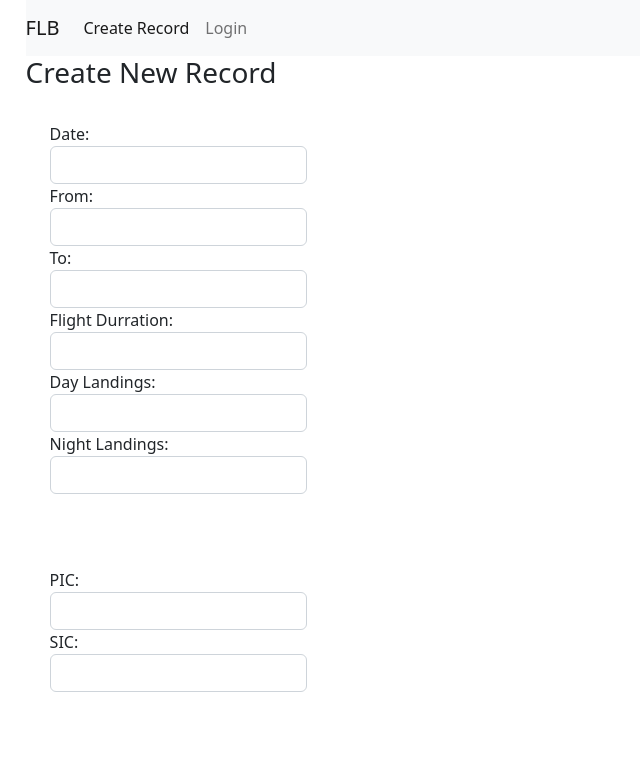
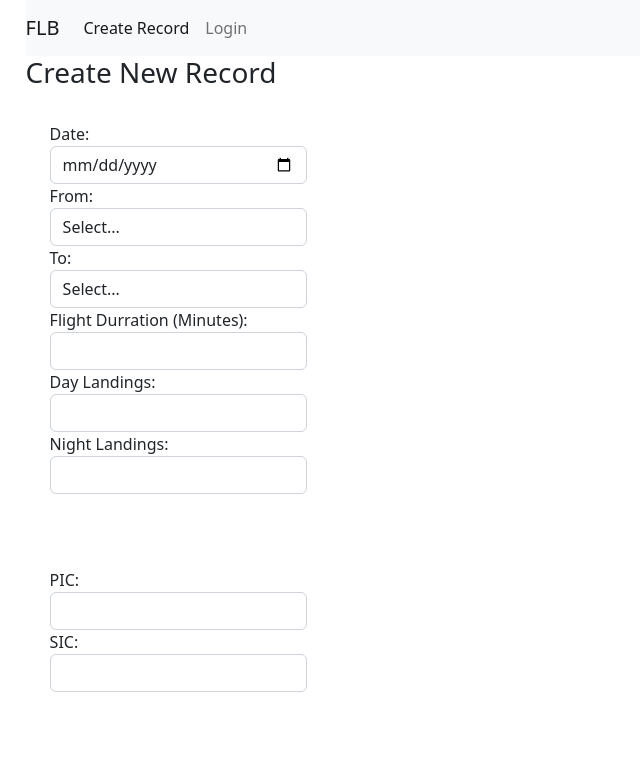
Before and after one commit to Emi-Panda/Flight-Logbook-Digitization, a React (Create React App) app in the folder client/: page /create in a window 1280 px wide. Shown: the top 770 px of the page, without its empty margins (0-640 px from the left). Built offline with nearby package versions, Linux system fonts and the light colour scheme.

Commit message:
Changed input types
Added correct input types for user inputs

```diff
--- /dev/null
+++ b/client/src/components/AIRPORT LIST.json
@@ -0,0 +1,11 @@
+{
+    "AIRPORTS": [
+        "MLB",
+        "MCO",
+        "DCA",
+        "OKC",
+        "DFW",
+        "JFK",
+        "LHR"
+        ]
+}
--- a/client/src/components/create.js
+++ b/client/src/components/create.js
@@ -1,5 +1,7 @@
 import React, { useState } from "react";
 import { useNavigate } from "react-router";
+import AIRPORTSLIST from "./AIRPORT LIST.json"
+let AIRPORTS = AIRPORTSLIST.AIRPORTS;
 
 export default function Create() {
  const [form, setForm] = useState({
@@ -70,30 +72,38 @@ export default function Create() {
           {/* Date */}
           <label htmlFor="date">Date:</label>
           <input
-            type="text"
+            type="date"
             className="form-control"
             id="date"
             value={form.date}
             onChange={(e) => updateForm({ date: e.target.value })}/>
           {/* From / To */}
           <label htmlFor="from">From:</label>
-          <input
+          <select
             type="text"
             className="form-control"
             id="from"
             value={form.from}
-            onChange={(e) => updateForm({ from: e.target.value })}/>
+            onChange={(e) => updateForm({ from: e.target.value })}>
+              <option value = "">Select...</option>
+              {AIRPORTS.map((x) => <option value={x}>{x}</option>)}
+            </select>
           <label htmlFor="to">To:</label>
-          <input
+          <select
             type="text"
             className="form-control"
             id="to"
             value={form.to}
-            onChange={(e) => updateForm({ to: e.target.value })}/>
+            onChange={(e) => updateForm({ to: e.target.value })}>
+              <option value = "">Select...</option>
+              {AIRPORTS.map((x) => <option value={x}>{x}</option>)}
+            </select>
           {/* Durration of Flight */}
-          <label htmlFor="flight-durration">Flight Durration:</label>
+          <label htmlFor="flight-durration">Flight Durration (Minutes):</label>
           <input
-            type="text"
+            type="number"
+            max="24"
+            min="0"
             className="form-control"
             id="flight-durration"
             value={form.flight_duration}
@@ -101,14 +111,14 @@ export default function Create() {
           {/* Landings */}
           <label htmlFor="day_landing">Day Landings:</label>
           <input
-            type="text"
+            type="number"
             className="form-control"
             id="day"
             value={form.landing_day}
             onChange={(e) => updateForm({ landing_day: e.target.value })}/>
           <label htmlFor="night_landing">Night Landings:</label>
           <input
-            type="text"
+            type="number"
             className="form-control"
             id="landing_night"
             value={form.landing_night}
--- a/client/src/components/edit.js
+++ b/client/src/components/edit.js
@@ -1,5 +1,7 @@
 import React, { useState, useEffect } from "react";
 import { useParams, useNavigate } from "react-router";
+import AIRPORTSLIST from "./AIRPORT LIST.json"
+let AIRPORTS = AIRPORTSLIST.AIRPORTS;
 
 export default function Edit() {
  const [form, setForm] = useState({
@@ -106,30 +108,36 @@ export default function Edit() {
           {/* Date */}
           <label htmlFor="date">Date:</label>
           <input
-            type="text"
+            type="date"
             className="form-control"
             id="date"
             value={form.date}
             onChange={(e) => updateForm({ date: e.target.value })}/>
           {/* From / To */}
           <label htmlFor="from">From:</label>
-          <input
+          <select
             type="text"
             className="form-control"
             id="from"
             value={form.from}
-            onChange={(e) => updateForm({ from: e.target.value })}/>
+            onChange={(e) => updateForm({ from: e.target.value })}>
+              <option value = "">Select...</option>
+              {AIRPORTS.map((x) => <option value={x}>{x}</option>)}
+            </select>
           <label htmlFor="to">To:</label>
-          <input
+          <select
             type="text"
             className="form-control"
             id="to"
             value={form.to}
-            onChange={(e) => updateForm({ to: e.target.value })}/>
+            onChange={(e) => updateForm({ to: e.target.value })}>
+              <option value = "">Select...</option>
+              {AIRPORTS.map((x) => <option value={x}>{x}</option>)}
+            </select>
           {/* Durration of Flight */}
-          <label htmlFor="flight-durration">Flight Durration:</label>
+          <label htmlFor="flight-durration">Flight Durration (Minutes):</label>
           <input
-            type="text"
+            type="number"
             className="form-control"
             id="flight-durration"
             value={form.flight_duration}
@@ -137,14 +145,14 @@ export default function Edit() {
           {/* Landings */}
           <label htmlFor="day_landing">Day Landings:</label>
           <input
-            type="text"
+            type="number"
             className="form-control"
             id="day"
             value={form.landing_day}
             onChange={(e) => updateForm({ landing_day: e.target.value })}/>
           <label htmlFor="night_landing">Night Landings:</label>
           <input
-            type="text"
+            type="number"
             className="form-control"
             id="landing_night"
             value={form.landing_night}
--- a/client/src/components/navbar.js
+++ b/client/src/components/navbar.js
@@ -1,8 +1,8 @@
 import React from "react";
- import "bootstrap/dist/css/bootstrap.css";
+ //import "bootstrap/dist/css/bootstrap.css";
  import { NavLink } from "react-router-dom";
 
-{/*returned output ui*/}
+/*returned output ui*/
 export default function Navbar() {
  return (
    <div>
--- a/client/src/components/recordList.js
+++ b/client/src/components/recordList.js
@@ -47,7 +47,7 @@ export default function RecordList() {
    return;
  }, [records.length]);
 
- {/*if delete button is clicked*/}
+ /*if delete button is clicked*/
  async function deleteRecord(id) {
    await fetch(`http://localhost:4000/${id}`, {
      method: "DELETE"
@@ -68,7 +68,7 @@ export default function RecordList() {
      );
    });
  }
- {/*returned output ui*/}
+ /*returned output ui*/
  return (
    <div>
      <h3>Record List</h3>
```
Also changed, not shown: 1 other file (tests, documents, lock files or other folders).
